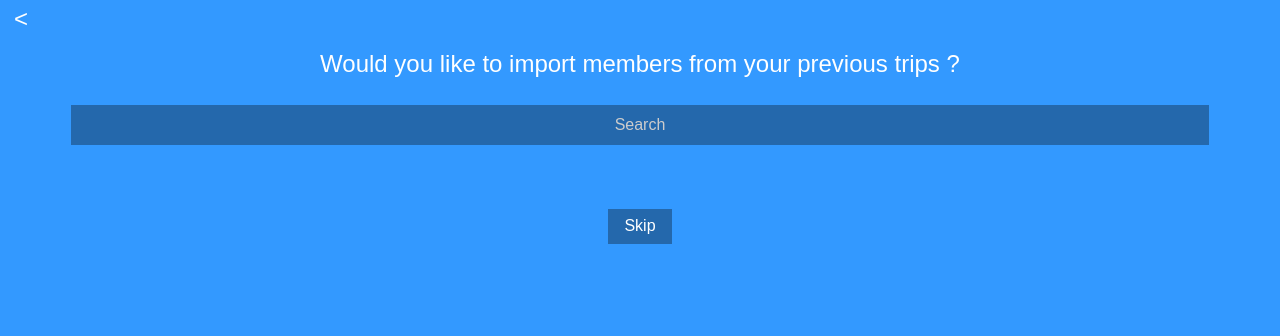
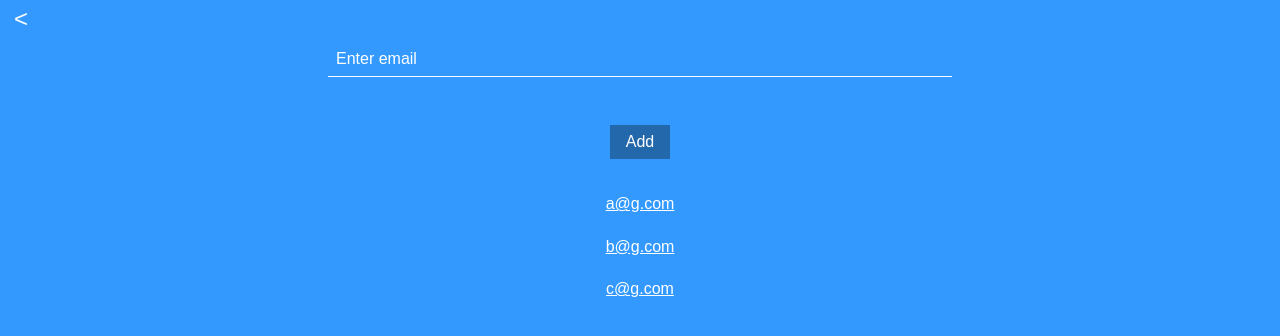
Before and after one commit to mle225/Flow, a React (Create React App) app: page / in a window 1280 px wide. Shown: the top 336 px of the page. Built offline with nearby package versions, Linux system fonts and the light colour scheme; no server answers.

Commit message:
WIP sharelink

```diff
--- a/src/App.js
+++ b/src/App.js
@@ -19,7 +19,7 @@ class App extends Component {
   constructor() {
     super()
     this.state = {
-      page: "import",
+      page: "sharelink",
       user: {
         email: '',
         username: '',
--- a/src/Components/ShareLinkPage.js
+++ b/src/Components/ShareLinkPage.js
@@ -9,7 +9,11 @@ export default class ShareLinkPage extends Component {
 		this.state={
 			currentEmail: '',
 			tripName:this.props.tripName,
-			emails:[]
+			emails:[
+				'a@g.com',
+				'b@g.com',
+				'c@g.com'
+			]
 		}
 	}
 
@@ -35,7 +39,12 @@ export default class ShareLinkPage extends Component {
 	}
 
 	add = () => {
-		console.log('yea');
+		let newEmails = this.state.emails;
+		newEmails.push(this.state.currentEmail);
+		this.setState({
+			currentEmail: '',
+			emails: newEmails
+		})
 	}
 
 	render() {
@@ -48,7 +57,7 @@ export default class ShareLinkPage extends Component {
 					<div className='pa2 center tc w-50'>
 						<InputLine
 							type='email'
-							value='Enter member email'
+							value='Enter email'
 							onChange={this.onFieldChange}
 						/>
 					</div>
@@ -57,6 +66,11 @@ export default class ShareLinkPage extends Component {
 						<Butt
 							value='Add'
 							onClick={this.add}
+						/>
+					</div>
+					<div className='pa2 tc'>
+						<MemList
+							list={this.state.emails}
 						/>
 					</div>
 				</div>
@@ -69,10 +83,31 @@ class MemList extends Component {
 
 	render() {
 		const list = this.props.list;
+		const rows = [];
+
+		list.forEach(entry => {
+			rows.push(
+				<MemRow
+					email={entry}
+				/>
+			)
+		})
 		return (
 			<div>
-
+				{rows}
 			</div>
 		)
 	}
 }
+
+class MemRow extends Component {
+
+	render() {
+		const {email} = this.props;
+		return (
+			<p className='pa1 tc white f5 underline'>
+				{email}
+			</p>
+		)
+	}
+}
```
